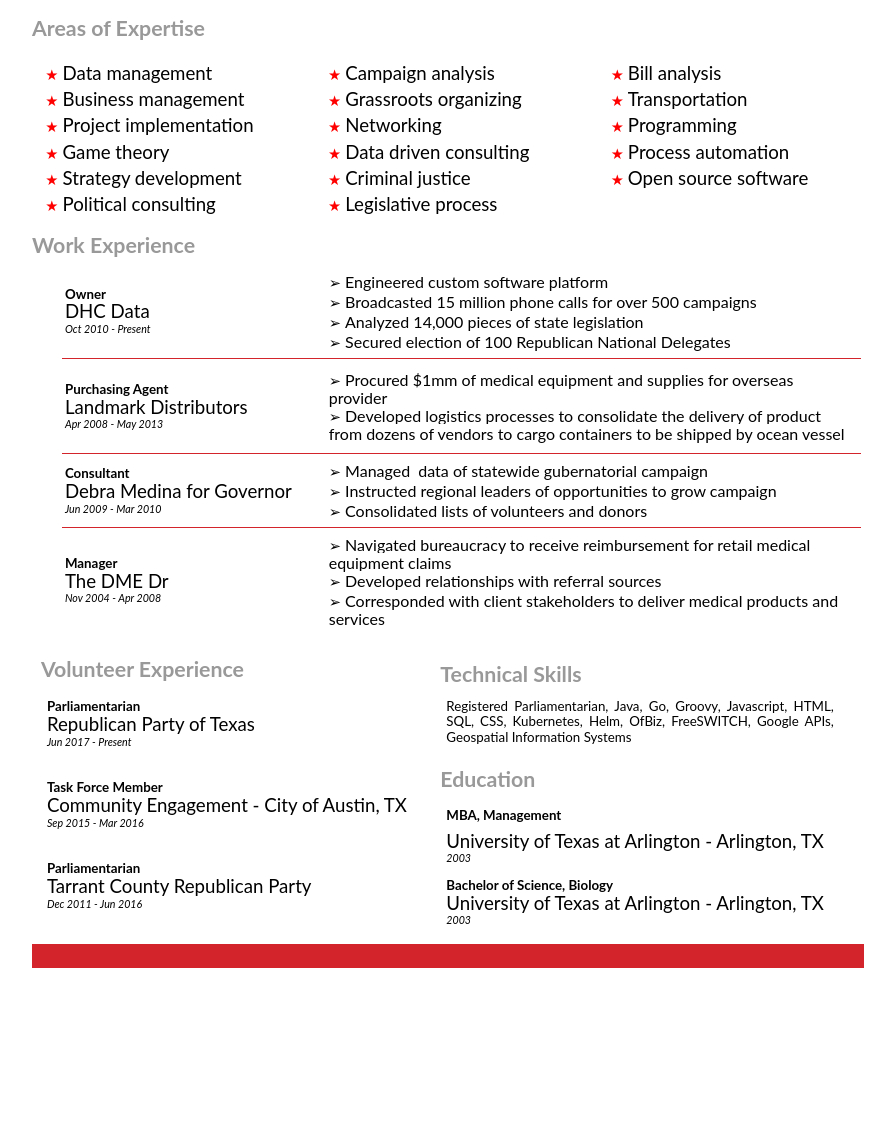
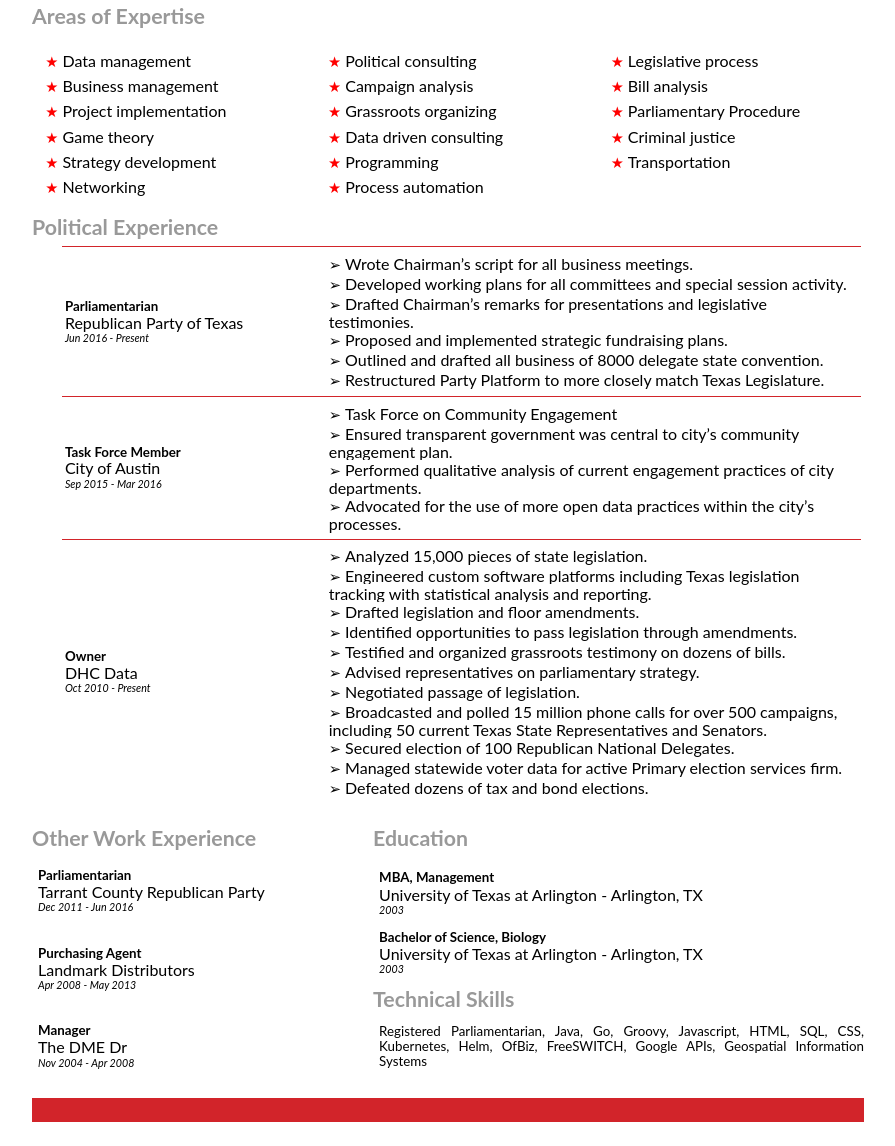
Before and after one commit to dhcdata/resume, a plain HTML site: page index.html in a window 1280 px wide. Shown: the part 231-1377 px from the top of the page, without its empty margins (192-1087 px from the left). Before the commit the page ends 1223 px from the top, so only its background shows below. Drawn offline with Linux system fonts and the light colour scheme; a web font is replaced by a local one.

Commit message:
sept resume

```diff
--- a/index.html
+++ b/index.html
@@ -243,7 +243,7 @@
 
     .lst-kix_grsrhlplgu59-0>li:before {
       content: "\002605  ";
-      color:red;
+      color: red;
     }
 
     .lst-kix_grsrhlplgu59-6>li:before {
@@ -446,7 +446,8 @@
       padding-top: 8pt;
       padding-left: 0pt;
       padding-bottom: 4pt;
-      line-height: 0.5; /* line-height: 1.12;*/
+      line-height: 0.5;
+      /* line-height: 1.12;*/
       orphans: 2;
       widows: 2;
       text-align: left;
@@ -468,7 +469,7 @@
       font-weight: 400;
       text-decoration: none;
       vertical-align: baseline;
-      font-size: 14pt;
+      font-size: 12pt;
       font-family: "Lato";
       font-style: normal
     }
@@ -603,16 +604,19 @@
       text-align: justify
     }
 
-    table.c54{
+    table.c54 {
       width: 96%;
     }
-    span.c6.c8{
+
+    span.c6.c8 {
       line-height: 1.25;
       font-size: 12pt;
     }
+
     table.c51 {
       width: 96%;
     }
+
     .c5 {
       margin-left: 4.5pt;
       padding-top: 4pt;
@@ -772,6 +776,7 @@
       color: #999999;
       font-weight: 400
     }
+
     body {
       max-width: 624pt;
     }
@@ -943,6 +948,19 @@
       widows: 2;
       text-align: left
     }
+
+    .wrap {
+      display: flex;
+      width: 100%;
+    }
+
+    .left {
+      width: 41%;
+    }
+
+    .right {
+      width: 59%;
+    }
   </style>
 </head>
 
@@ -950,131 +968,122 @@
   <div>
     <img alt="" src="images/image1.png" style="width: 100%; height: 24.00px; margin-left: 0.00px; margin-top: 0.00px; transform: rotate(0.00rad) translateZ(0px); -webkit-transform: rotate(0.00rad) translateZ(0px);" title="">
     <p class="c31 title" id="h.3sm7dt6cobfv"><span class="c34">CHRIS&nbsp;&nbsp;&nbsp;&nbsp;&nbsp;&nbsp;&nbsp;&nbsp;</span><span class="c50">HOWE</span></p>
-    <p
-      class="c46"><span class="c15">16608 Jaron Dr., Manor, TX </span><span class="c22 c37">|</span><span class="c15">&nbsp;(817) 380-1047 </span><span class="c22 c37">|</span><span class="c15">&nbsp;cjhowe@gmail.com</span></p>
+    <p class="c46"><span class="c15">16608 Jaron Dr., Manor, TX </span><span class="c22 c37">|</span><span class="c15">&nbsp;(817) 380-1047 </span><span class="c22 c37">|</span><span class="c15">&nbsp;cjhowe@gmail.com</span></p>
   </div>
   <h2 class="c47" id="h.30pkvjgjyg48"><span>Profile</span></h2>
   <p class="c5"><span class="c6">Experienced political consultant with a data-driven background and over ten years experience in developing statewide political relationships and strategies to implement meaningful reforms in public policy. &nbsp;Seeking challenging and rewarding opportunities to further develop professional skill set.</span></p>
-  <h2
-    class="c23" id="h.lgt5bxk5wbia"><span>Areas of Expertise</span></h2>
+  <h2 class="c23" id="h.lgt5bxk5wbia"><span>Areas of Expertise</span></h2>
   <ul class="c7 lst-kix_grsrhlplgu59-0 start">
     <li class="c9"><span class="c6">Data management</span></li>
     <li class="c9"><span class="c6">Business management</span></li>
     <li class="c9"><span class="c6">Project implementation</span></li>
     <li class="c9"><span class="c6">Game theory</span></li>
     <li class="c9"><span class="c6">Strategy development</span></li>
+    <li class="c9"><span class="c6">Networking</span></li>
     <li class="c9"><span class="c6">Political consulting</span></li>
     <li class="c9"><span class="c6">Campaign analysis</span></li>
     <li class="c9"><span class="c6">Grassroots organizing</span></li>
-      <li class="c9"><span class="c6">Networking</span></li>
     <li class="c9"><span class="c6">Data driven consulting</span></li>
-      <li class="c9"><span class="c6">Criminal justice</span></li>
+    <li class="c9"><span class="c6">Programming</span></li>
+    <li class="c9"><span class="c6">Process automation</span></li>
     <li class="c9"><span class="c6">Legislative process</span></li>
     <li class="c9"><span class="c6">Bill analysis</span></li>
+    <li class="c9"><span class="c6">Parliamentary Procedure</span></li>
+    <li class="c9"><span class="c6">Criminal justice</span></li>
     <li class="c9"><span class="c6">Transportation</span></li>
-      <li class="c9"><span class="c6">Programming</span></li>
-      <li class="c9"><span class="c6">Process automation</span></li>
-      <li class="c9"><span class="c6">Open source software</span></li>
   </ul>
-    <h2 class="c33" id="h.vuu8lz7mi4l5"><span>Wo</span><span class="c10">rk Experience</span></h2><a id="t.140d8d4702e3fb9d877940f6d79d3cbf31b7a762"></a><a id="t.0"></a>
+  <h2 class="c33" id="h.vuu8lz7mi4l5">Political Experience</h2><a id="t.140d8d4702e3fb9d877940f6d79d3cbf31b7a762"></a><a id="t.0"></a>
   <table class="c54">
     <tbody>
-        <tr class="c45">
-          <td class="c41" colspan="1" rowspan="1">
-            <p class="c52"><span class="c4">Owner</span></p>
-            <p class="c42"><span class="c6">DHC Data</span></p>
-            <p class="c13"><span class="c3">Oct 2010 - Present</span></p>
-          </td>
-          <td class="c14" colspan="1" rowspan="1">
-            <ul class="c7 lst-kix_pusslfodew5u-0 start">
-              <li class="c2"><span class="c6 c8">Engineered custom software platform</span></li>
-              <li class="c2"><span class="c6 c8">Broadcasted 15 million phone calls for over 500 campaigns</span></li>
-              <li class="c2"><span class="c6 c8">Analyzed 14,000 pieces of state legislation</span></li>
-              <li class="c2"><span class="c6 c8">Secured election of 100 Republican National Delegates</span></li>
-            </ul>
-          </td>
-        </tr>
       <tr class="c53">
         <td class="c18" colspan="1" rowspan="1">
-            <p class="c13"><span class="c22">Purchasing Agent</span></p>
-            <p class="c13"><span class="c6">Landmark Distributors</span></p>
-            <p class="c13"><span class="c3">Apr 2008 - May 2013</span></p>
+          <p class="c13"><span class="c22">Parliamentarian</span></p>
+          <p class="c13"><span class="c6">Republican Party of Texas</span></p>
+          <p class="c13"><span class="c3">Jun 2016 - Present</span></p>
         </td>
         <td class="c28" colspan="1" rowspan="1">
           <ul class="c7 lst-kix_pusslfodew5u-0">
-              <li class="c2"><span class="c6 c8">Procured $1mm of medical equipment and supplies for overseas provider</span></li>
-              <li class="c2"><span class="c6 c8">Developed logistics processes to consolidate the delivery of product from dozens of vendors to cargo containers to be shipped by ocean vessel</span></li>
+            <li class="c2"><span class="c6 c8">Wrote Chairman’s script for all business meetings.</span></li>
+            <li class="c2"><span class="c6 c8">Developed working plans for all committees and special session activity.</span></li>
+            <li class="c2"><span class="c6 c8">Drafted Chairman’s remarks for presentations and legislative testimonies.</span></li>
+            <li class="c2"><span class="c6 c8">Proposed and implemented strategic fundraising plans.</span></li>
+            <li class="c2"><span class="c6 c8">Outlined and drafted  all business of 8000 delegate state convention.</span></li>
+            <li class="c2"><span class="c6 c8">Restructured Party Platform to more closely match Texas Legislature.</span></li>
           </ul>
         </td>
       </tr>
       <tr class="c45">
-          <td class="c18" colspan="1" rowspan="1">
-            <p class="c13"><span class="c4">Consultant</span></p>
-            <p class="c13"><span class="c6">Debra Medina for Governor</span></p>
-            <p class="c13"><span class="c3">Jun 2009 - Mar 2010</span></p>
+        <td class="c41" colspan="1" rowspan="1">
+          <p class="c52"><span class="c4">Task Force Member</span></p>
+          <p class="c42"><span class="c6">City of Austin</span></p>
+          <p class="c13"><span class="c3">Sep 2015 - Mar 2016</span></p>
         </td>
-          <td class="c28" colspan="1" rowspan="1">
-            <ul class="c7 lst-kix_pusslfodew5u-0">
-              <li class="c2"><span class="c6 c8">Managed &nbsp;data of statewide gubernatorial campaign</span></li>
-              <li class="c2"><span class="c6 c8">Instructed regional leaders of opportunities to grow campaign</span></li>
-              <li class="c2"><span class="c6 c8">Consolidated lists of volunteers and donors</span></li>
+        <td class="c14" colspan="1" rowspan="1">
+          <ul class="c7 lst-kix_pusslfodew5u-0 start">
+            <li class="c2"><span class="c6 c8">Task Force on Community Engagement</span></li>
+            <li class="c2"><span class="c6 c8">Ensured transparent government was central to city’s community engagement plan.</span></li>
+            <li class="c2"><span class="c6 c8">Performed qualitative analysis of current engagement practices of city departments.</span></li>
+            <li class="c2"><span class="c6 c8">Advocated for the use of more open data practices within the city’s processes.</span></li>
           </ul>
         </td>
       </tr>
       <tr class="c45">
         <td class="c35" colspan="1" rowspan="1">
-            <p class="c52"><span class="c4">Manager</span></p>
-            <p class="c42"><span class="c6">The DME Dr</span></p>
-            <p class="c13"><span class="c3">Nov 2004 - Apr 2008</span></p>
+          <p class="c52"><span class="c4">Owner</span></p>
+          <p class="c42"><span class="c6">DHC Data</span></p>
+          <p class="c13"><span class="c3">Oct 2010 - Present</span></p>
         </td>
         <td class="c12" colspan="1" rowspan="1">
           <ul class="c7 lst-kix_pusslfodew5u-0">
-              <li class="c2"><span class="c6 c8">Navigated bureaucracy to receive reimbursement for retail medical equipment claims</span></li>
-              <li class="c2"><span class="c6 c8">Developed relationships with referral sources</span></li>
-              <li class="c2"><span class="c6 c8">Corresponded with client stakeholders to deliver medical products and services</span></li>
+            <li class="c2"><span class="c6 c8">Analyzed 15,000 pieces of state legislation.</span></li>
+            <li class="c2"><span class="c6 c8">Engineered custom software platforms including Texas legislation tracking with statistical analysis and reporting.</span></li>
+            <li class="c2"><span class="c6 c8">Drafted legislation and floor amendments.</span></li>
+            <li class="c2"><span class="c6 c8">Identified opportunities to pass legislation through amendments.</span></li>
+            <li class="c2"><span class="c6 c8">Testified and organized grassroots testimony on dozens of bills.</span></li>
+            <li class="c2"><span class="c6 c8">Advised representatives on parliamentary strategy.</span></li>
+            <li class="c2"><span class="c6 c8">Negotiated passage of legislation.</span></li>
+            <li class="c2"><span class="c6 c8">Broadcasted and polled 15 million phone calls for over 500 campaigns, including 50 current Texas State Representatives and Senators.</span></li>
+            <li class="c2"><span class="c6 c8">Secured election of 100 Republican National Delegates.</span></li>
+            <li class="c2"><span class="c6 c8">Managed statewide voter data for active Primary election services firm.</span></li>
+            <li class="c2"><span class="c6 c8">Defeated dozens of tax and bond elections.</span></li>
           </ul>
         </td>
       </tr>
     </tbody>
   </table>
   <p class="c26"><span class="c30"></span></p><a id="t.be0ed724d7008a1916295a9fcdef502a322c3a67"></a><a id="t.1"></a>
-    <table class="c51">
-      <tbody>
-        <tr class="c16">
-          <td class="c1" colspan="1" rowspan="5">
-            <h2 class="c24" id="h.3hchbw781mrt"><span>Volunteer Experience</span></h2>
+  <div class="wrap">
+    <div class="left">
+      <h2 class="c24" id="h.3hchbw781mrt"><span>Other Work Experience</span></h2>
       <p class="c0"><span class="c22">Parliamentarian</span></p>
-            <p class="c0"><span class="c6">Republican Party of Texas</span></p>
-            <p class="c0"><span class="c38">Jun 2017 - Present</span></p>
-            <p class="c19"><span class="c22">Task Force Member</span></p>
-            <p class="c0"><span class="c6">Community Engagement - City of Austin, TX</span></p>
-            <p class="c0"><span class="c38">Sep 2015 - Mar 2016</span></p>
-            <p class="c19"><span class="c22">Parliamentarian</span></p>
       <p class="c0"><span class="c6">Tarrant County Republican Party</span></p>
       <p class="c0"><span class="c38">Dec 2011 - Jun 2016</span></p>
+      <p class="c19"><span class="c22">Purchasing Agent</span></p>
+      <p class="c0"><span class="c6">Landmark Distributors</span></p>
+      <p class="c0"><span class="c38">Apr 2008 - May 2013</span></p>
+      <p class="c19"><span class="c22">Manager</span></p>
+      <p class="c0"><span class="c6">The DME Dr</span></p>
+      <p class="c0"><span class="c38">Nov 2004 - Apr 2008</span></p>
       <p class="c0 c49"><span class="c3"></span></p>
-          </td>
-          <td class="c1" colspan="1" rowspan="1">
+    </div>
+
+    <div class="right">
+      <div>
+        <h2>Education</h2>
+        <p class="c11"><span class="c22">MBA, Management</span></p>
+        <p class="c0"><span class="c6">University of Texas at Arlington - Arlington, TX</span></p>
+        <p class="c0"><span class="c3">2003</span></p>
+        <p class="c11"><span class="c22">Bachelor of Science, Biology</span></p>
+        <p class="c0"><span class="c6">University of Texas at Arlington - Arlington, TX</span></p>
+        <p class="c0"><span class="c3">2003</span></p>
+      </div>
+      <div>
         <h2 class="c25" id="h.mqlgaks1zm3f"><span class="c10">Technical Skills</span></h2>
         <p class="c40"><span class="c15">Registered Parliamentarian, Java, Go, Groovy, Javascript, HTML, SQL, CSS, Kubernetes, Helm, OfBiz, FreeSWITCH, Google APIs, Geospatial Information Systems</span></p>
-          </td>
-        </tr>
-        <tr class="c44">
-          <td class="c1" colspan="1" rowspan="4">
-            <h2 class="c21" id="h.8t7yldhworya"><span class="c10">Education</span></h2>
-            <h2 class="c20" id="h.ghq8sm8tumzh"><span class="c36">MBA, Management</span></h2>
-            <p class="c0"><span class="c6">University of Texas at Arlington - Arlington, TX</span></p>
-            <p class="c0"><span class="c3">2003</span></p>
-            <p class="c11"><span class="c22">Bachelor of Science, Biology&nbsp;&nbsp;&nbsp;&nbsp;&nbsp;&nbsp;&nbsp;&nbsp;</span></p>
-            <p class="c0"><span class="c6">University of Texas at Arlington - Arlington, TX</span></p>
-            <p class="c0"><span class="c3">2003</span></p>
-          </td>
-        </tr>
-        <tr class="c27"></tr>
-        <tr class="c44"></tr>
-        <tr class="c16"></tr>
-      </tbody>
-    </table>
+      </div>
+    </div>
+    <div class="spacer" style="clear: both;"></div>
+  </div>
   <p class="c29"><span class="c48"></span></p>
   <div>
     <p class="c13">
```
Lines whose indentation alone changed are shown as unchanged.
